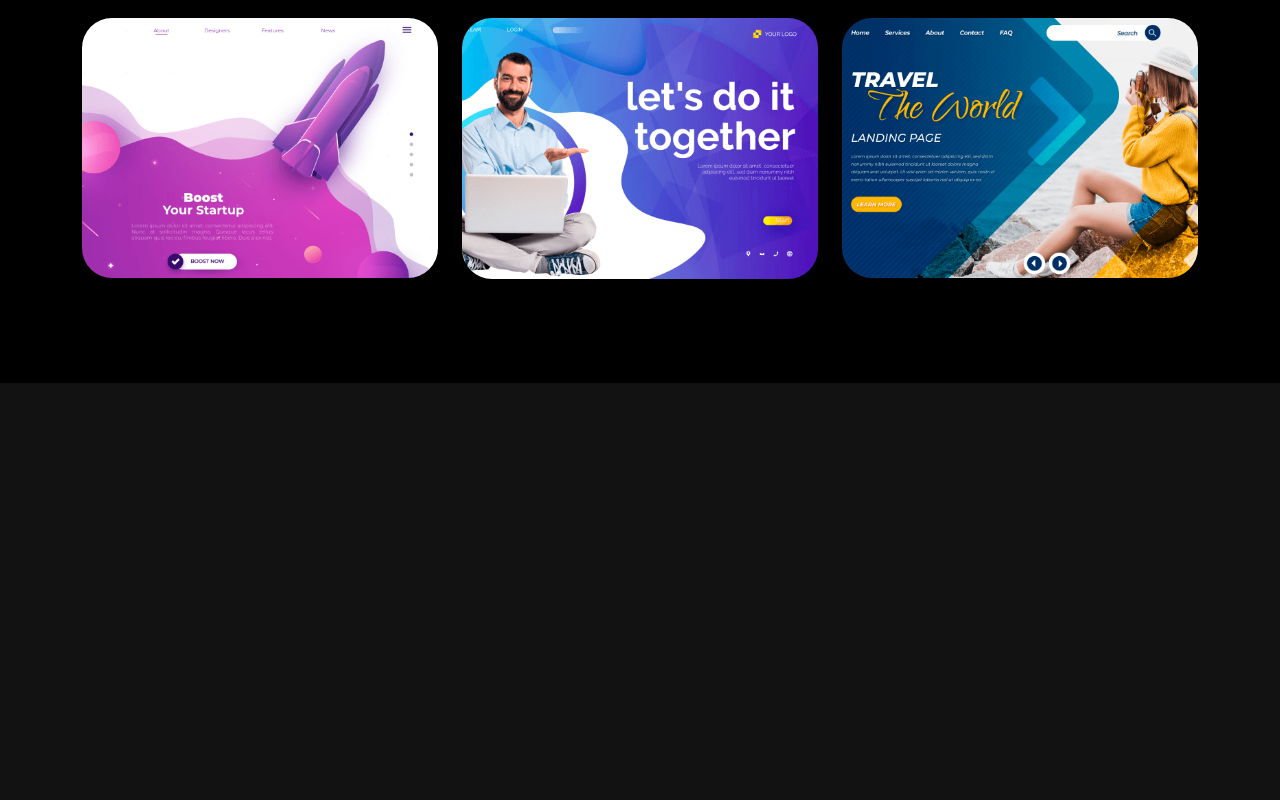
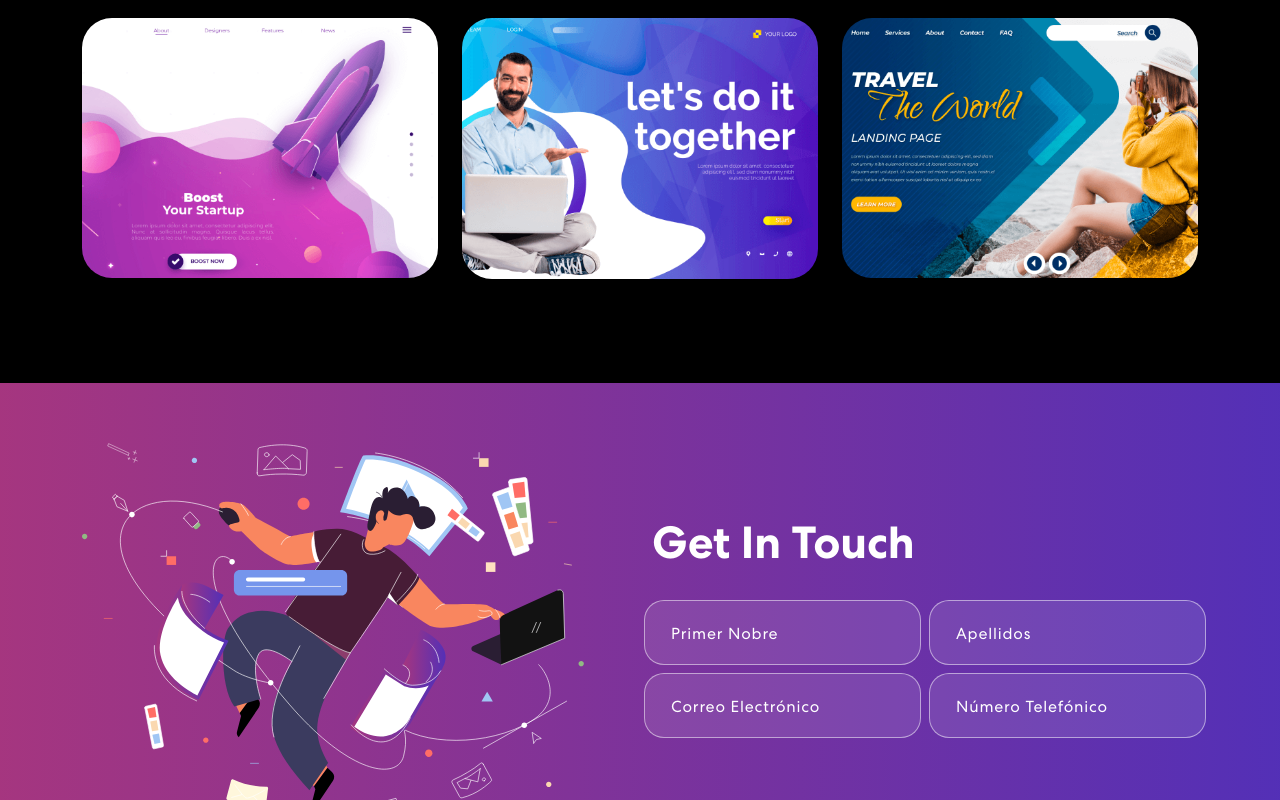
Before and after one commit to bolrak/bolrak.github.io, a React (Create React App) app: page / in a window 1280 px wide. Shown: the part 2000-2800 px from the top of the page. Before the commit the page ends 2383 px from the top, so only its background shows below. Built offline with nearby package versions, Linux system fonts and the light colour scheme.

Commit message:
Avances contact form

```diff
--- a/src/App.js
+++ b/src/App.js
@@ -4,6 +4,7 @@
 import {Banner} from './components/Banner';
 import {Skills} from './components/Skills'
 import {Projects} from './components/Projects'
+import { Contact } from './components/Contact';
 import 'bootstrap/dist/css/bootstrap.min.css';
 
 function App() {
@@ -13,6 +14,7 @@
      <Banner />
      <Skills />
      <Projects />
+     <Contact />
     </div>
   );
 }
--- /dev/null
+++ b/src/components/Contact.js
@@ -0,0 +1,58 @@
+import { useState } from "react";
+import { Col, Container, Row } from "react-bootstrap";
+import contactImg from "../assets/img/contact-img.svg";
+
+export const Contact = () => {
+  const formInitialDetails = {
+    firstName: "",
+    lastName: "",
+    email: "",
+    phone: "",
+    message: "",
+  };
+
+  const [formDetails, setformDetails] = useState(formInitialDetails);
+  const [buttonText, setButtonText] = useState("Send");
+  const [status, setStatus] = useState({});
+
+const onFormUpdate = (category, value)=>{
+    setformDetails({
+        ...formDetails,
+        [category]:value
+    })
+}
+
+  return (
+    <section className="contact" id="connect">
+      <Container>
+        <Row className="align-items-center">
+          <Col md={6}>
+            <img src={contactImg} alt="Contactame" />
+          </Col>
+          <Col md={6}>
+            <h2>Get In Touch</h2>
+            <form>
+                <Row>
+                    <Col sm={6} className="px-1">
+                        <input type="text" value={formDetails.firstName} placeholder="Primer Nobre" onChange= {(e) => onFormUpdate('firstName', e.target.value)}/>
+                    </Col>
+
+                    <Col sm={6} className="px-1">
+                        <input type="text" value={formDetails.lastName} placeholder="Apellidos" onChange= {(e) => onFormUpdate('lastName', e.target.value)}/>
+                    </Col>
+                    <Col sm={6} className="px-1">
+                        <input type="text" value={formDetails.email} placeholder="Correo Electrónico" onChange= {(e) => onFormUpdate('email', e.target.value)}/>
+                    </Col>
+
+                    <Col sm={6} className="px-1">
+                        <input type="text" value={formDetails.phone} placeholder="Número Telefónico" onChange= {(e) => onFormUpdate('phone', e.target.value)}/>
+                    </Col>
+
+                </Row>
+            </form>
+          </Col>
+        </Row>
+      </Container>
+    </section>
+  );
+};
```
